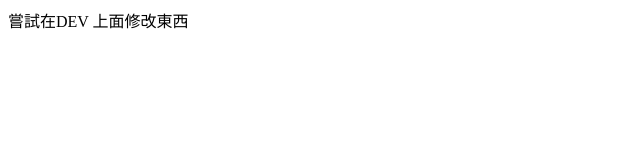
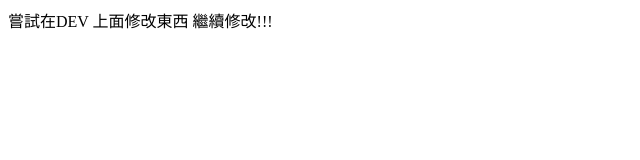
Before and after one commit to wupojung/myweb22222, a plain HTML site: page index.html in a window 1280 px wide. Shown: the whole page, without its empty margins (0-640 px from the left). Drawn offline with Linux system fonts and the light colour scheme.

Commit message:
繼續在DEV 上面搗蛋~

```diff
--- a/index.html
+++ b/index.html
@@ -6,5 +6,6 @@
 </head>
 <body>
    嘗試在DEV 上面修改東西
+繼續修改!!!
 </body>
 </html>
```
